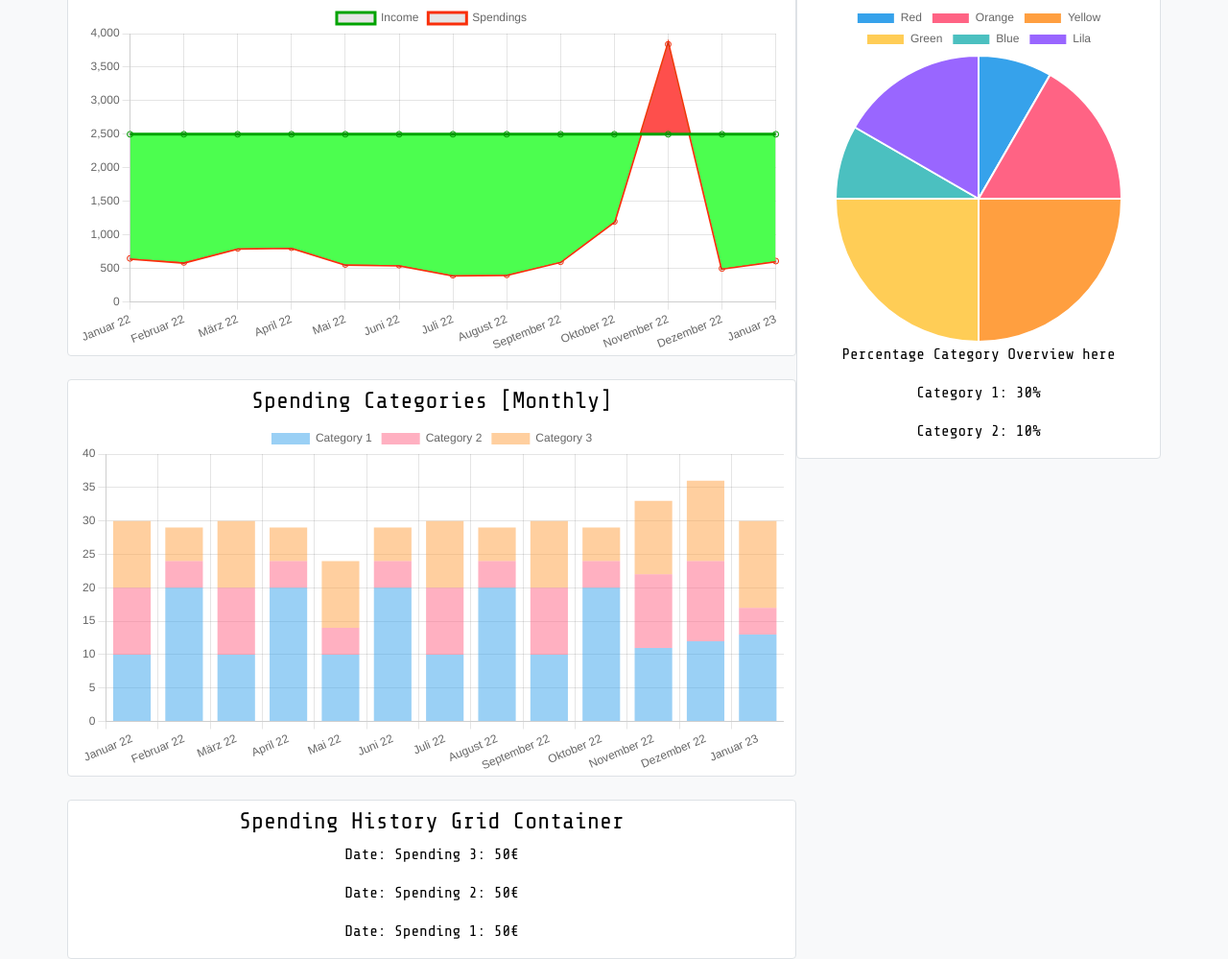
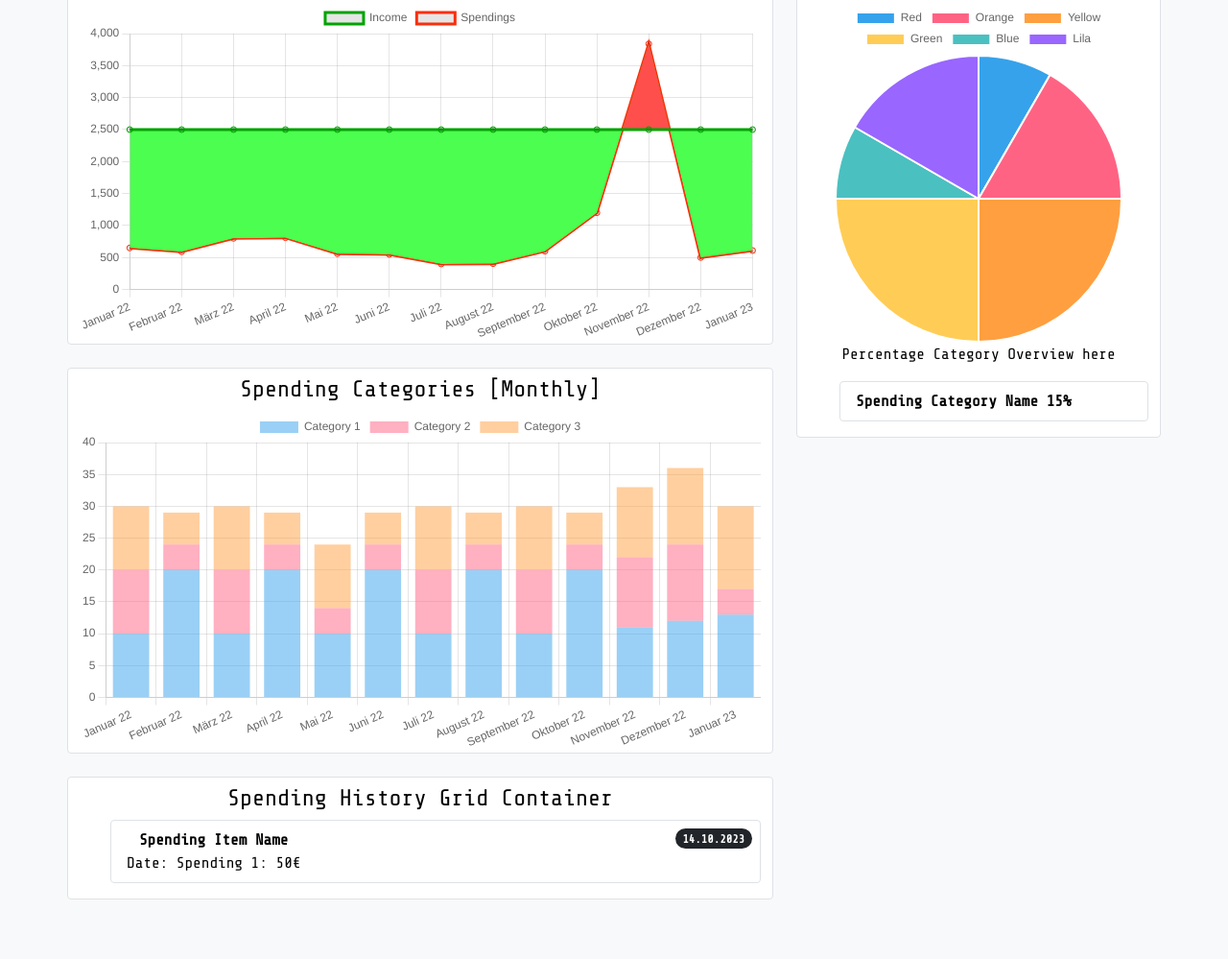
Before and after one commit to iLucasDOTexe/Budget-Tracker-Web-App, a plain HTML site: page Frontend/index.html in a window 1280 px wide. Shown: the part 150-1149 px from the top of the page at 96% size. After the commit the page ends 1111 px from the top, so only its background shows below. Drawn offline with nearby package versions, Linux system fonts and the light colour scheme.

Commit message:
add basic list colums to history and category overview

```diff
--- a/Frontend/index.html
+++ b/Frontend/index.html
@@ -63,25 +63,40 @@
             <!--End Bar Chart Grid Container-->
             <!--Start Spending History Grid Container-->
             <div class="row">
-              <div class="col-sm-12 bg-white border rounded-1 mt-4 pt-2">
+              <div class="col-sm-12 bg-white border rounded-1 mt-4 mb-4 pt-2">
                 <h4>Spending History Grid Container</h4>
-                <p>Date: Spending 3: 50€</p>
-                <p>Date: Spending 2: 50€</p>
-                <p>Date: Spending 1: 50€</p>
+                <ol class="list group">
+                  <li class="list-group-item d-flex justify-content-between align-items-start border rounded-1 mt-2 p-2">
+                    <div class="ms-2 me-auto">
+                      <div class="fw-bold">
+                        Spending Item Name
+                      </div>
+                      Date: Spending 1: 50€
+                    </div>
+                    <span class="badge bg-dark rounded-pill">
+                      14.10.2023
+                    </span>
+                </ol>
               </div>
             </div>
             <!--End Spending History Grid Container-->
           </div>
           <!--Start Pie Chart Grid Container-->
-          <div class="col-sm-4 h-100 d-inline-block bg-white border rounded-1 pt-2">
+          <div class="col-sm-4 h-100 d-inline-block bg-white border rounded-1 ms-4 pt-2">
             <h4>Pie Chart Grid Container</h4>
             <div>
               <canvas id="pie-chart"></canvas>
             </div>
             <script type="module" src="src/pie-chart.js"></script>
             <p>Percentage Category Overview here</p>
-            <p>Category 1: 30%</p>
-            <p>Category 2: 10%</p>
+            <ol class="list group">
+              <li class="list-group-item d-flex justify-content-between align-items-start border rounded-1 mt-2 p-2">
+                <div class="ms-2 me-auto">
+                  <div class="fw-bold">
+                    Spending Category Name 15%
+                  </div>
+                </div>
+            </ol>
           </div>
           <!--End Pie Chart Grid Container-->
         </div>
```
Also changed, not shown: Frontend/src/line-chart.js (indentation only).
